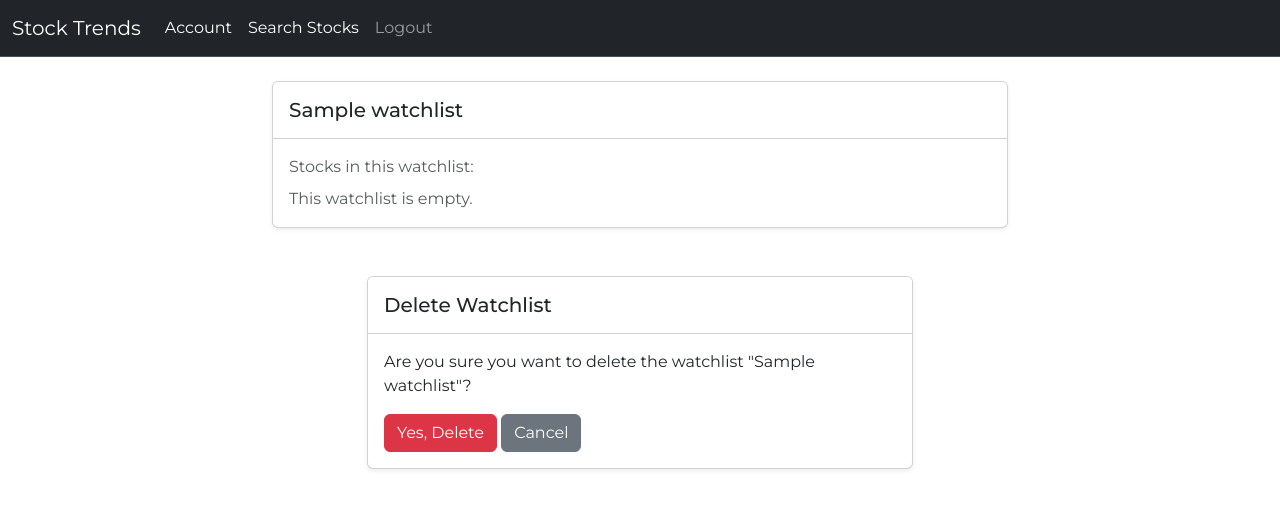
After one commit to Nepul321/AI-Stock-Research-Assistant, a Django app: page /watchlists/1/ in a window 1280 px wide. The commit adds this page. Shown: the top 509 px of the page. Run offline with Django 5.2, Linux system fonts and the light colour scheme; a user stored in the database is signed in; tables that the repository leaves empty hold one stand-in row (values such as "Sample post").

Commit message:
Watchlist - Detail, Delete, Update

```diff
--- a/project/urls.py
+++ b/project/urls.py
@@ -39,4 +39,5 @@ urlpatterns = [
     path('api/users/', include('users.api.urls')),
     path('accounts/', include('users.urls')),
     path('stocks/', include('stocks.urls_frontend')),
+    path('watchlists/', include('watchlists.urls_frontend')),
 ]
--- a/templates/base/home.html
+++ b/templates/base/home.html
@@ -129,6 +129,7 @@ Stock Trends - Dashboard
     <div class="card shadow-sm">
         <div class="card-header bg-white py-3">
             <h2 class="h5 mb-0">Your Watchlists</h2>
+            <a href="{% url 'create_watchlist' %}" class="btn btn-outline-primary btn-sm">Create Watchlist</a>
         </div>
 
         <div class="card-body">
@@ -156,6 +157,10 @@ Stock Trends - Dashboard
                                         This watchlist is empty.
                                     </p>
                                 {% endfor %}
+                                <div class="mt-3">
+                                    <a href="{% url 'watchlist_detail_delete' watchlist.pk %}" class="btn btn-outline-primary btn-sm me-2">View</a>
+                                    <a href="{% url 'watchlist_update' watchlist.pk %}" class="btn btn-outline-secondary btn-sm">Edit</a>
+                                </div>
                             </div>
                         </div>
                     {% endfor %}
--- /dev/null
+++ b/templates/watchlists/detail_delete.html
@@ -0,0 +1,55 @@
+{% extends 'base/base.html' %}
+
+{% block title %}{{ watchlist.name }}{% endblock %}
+
+{% block body %}
+<div class="container py-4">
+    <div class="row justify-content-center">
+        <div class="col-md-8">
+            <div class="card shadow-sm">
+                <div class="card-header bg-white py-3">
+                    <h2 class="h5 mb-0">{{ watchlist.name }}</h2>
+                </div>
+                <div class="card-body">
+                    <p class="text-muted mb-2">Stocks in this watchlist:</p>
+                    {% if watchlist.stocks.all %}
+                        <ul class="list-group list-group-flush">
+                            {% for stock in watchlist.stocks.all %}
+                            <a href="{% url 'stock_detail' stock.id %}" class="list-group-item list-group-item-action d-flex justify-content-between align-items-center">
+                                ({{ stock.symbol }}) - {{ stock.company_name }}
+                            </a>
+                            <form action="{% url 'remove_stock_from_watchlist' watchlist.id stock.id %}" method="post" class="d-inline">
+                                {% csrf_token %}
+                                <button type="submit" class="btn btn-sm btn-danger my-3">Remove</button>
+                            </form>
+                            {% endfor %}
+                        </ul>
+                    {% else %}
+                        <p class="text-muted mb-0">This watchlist is empty.</p>
+                    {% endif %}
+                </div>
+            </div>
+        </div>
+    </div>
+</div>
+
+<div class="container py-4">
+    <div class="row justify-content-center">
+        <div class="col-md-6">
+            <div class="card shadow-sm">
+                <div class="card-header bg-white py-3">
+                    <h2 class="h5 mb-0">Delete Watchlist</h2>
+                </div>
+                <div class="card-body">
+                    <p>Are you sure you want to delete the watchlist "{{ watchlist.name }}"?</p>
+                    <form method="post">
+                        {% csrf_token %}
+                        <button type="submit" class="btn btn-danger">Yes, Delete</button>
+                        <a href="{% url 'home' %}" class="btn btn-secondary">Cancel</a>
+                    </form>
+                </div>
+            </div>
+        </div>
+    </div>
+</div>
+{% endblock %}
--- a/watchlists/views.py
+++ b/watchlists/views.py
@@ -1,3 +1,58 @@
-from django.shortcuts import render
+from django.shortcuts import render, redirect
+from django.contrib.auth.decorators import login_required
 
-# Create your views here.
+from .models import Watchlist
+
+from .forms import WatchlistForm
+
+@login_required
+def create_watchlist(request):
+    form = WatchlistForm()
+    if request.method == 'POST':
+        form = WatchlistForm(request.POST)
+        if form.is_valid():
+            watchlist = form.save(commit=False)
+            watchlist.user = request.user
+            watchlist.save()
+            return redirect('home')
+    context = {'form': form}
+    return render(request, 'watchlists/create.html', context)
+
+@login_required
+def watchlist_detail_delete(request, pk):
+    watchlist = Watchlist.objects.get(pk=pk)
+    if not watchlist:
+        return redirect('home')
+    if watchlist.user != request.user:
+        return redirect('home')
+    if request.method == 'POST':
+        watchlist.delete()
+        return redirect('home')
+    context = {'watchlist': watchlist}
+    return render(request, 'watchlists/detail_delete.html', context)
+
+@login_required
+def watchlist_update(request, pk):
+    watchlist = Watchlist.objects.get(pk=pk)
+    if not watchlist:
+        return redirect('home')
+    if watchlist.user != request.user:
+        return redirect('home')
+    form = WatchlistForm(instance=watchlist)
+    if request.method == 'POST':
+        form = WatchlistForm(request.POST, instance=watchlist)
+        if form.is_valid():
+            form.save()
+            return redirect('home')
+    context = {'form': form, 'watchlist': watchlist}
+    return render(request, 'watchlists/update.html', context)
+
+@login_required
+def remove_stock_from_watchlist(request, watchlist_id, stock_id):
+    watchlist = Watchlist.objects.get(id=watchlist_id)
+    if not watchlist:
+        return redirect('home')
+    if watchlist.user != request.user:
+        return redirect('home')
+    watchlist.stocks.remove(stock_id)
+    return redirect('watchlist_detail_delete', pk=watchlist_id)
```
Also changed, not shown: templates/watchlists/create.html (added, +23 -0 lines), templates/watchlists/update.html (added, +25 -0 lines), watchlists/forms.py (added, +12 -0 lines), watchlists/urls_frontend.py (added, +9 -0 lines).
